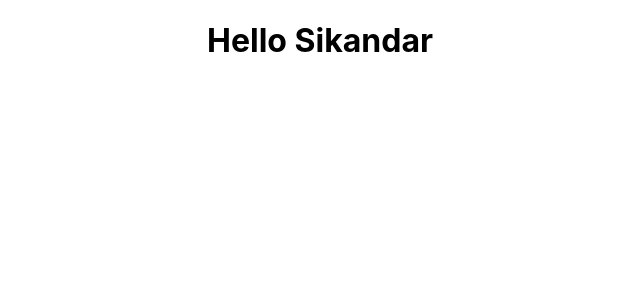
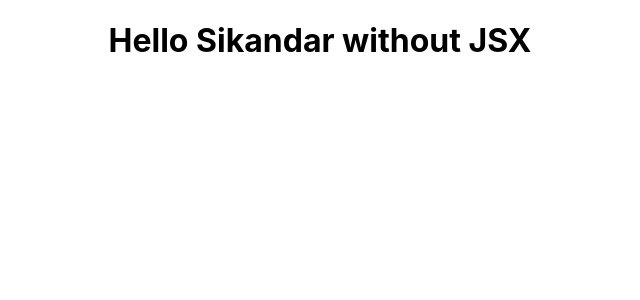
Before and after one commit to sikandar100/react-practice-project, a React (Create React App) app: page / in a window 1280 px wide. Shown: the top 300 px of the page, without its empty margins (320-960 px from the left). Built offline with nearby package versions, Linux system fonts and the light colour scheme.

Commit message:
Feat: classComponent without the JSX using createElement function of React Example code

```diff
--- a/src/components/Hello.js
+++ b/src/components/Hello.js
@@ -1,9 +1,18 @@
+import React from "react";
+
 const Hello = () => {
-  //returning JSX in react
-  return (
-    <div>
-      <h1>Hello Sikandar</h1>
-    </div>
+    //returning JSX in react
+  //   return (
+  //     <div className='dummyClass'>
+  //       <h1>Hello Sikandar</h1>
+  //     </div>
+  //   );
+
+    //working without JSX using createElement
+  return React.createElement(
+    "div",
+    { id: "hello", className: "dummyClass" },
+    React.createElement("h1", null, "Hello Sikandar without JSX")
   );
 };
 
```
